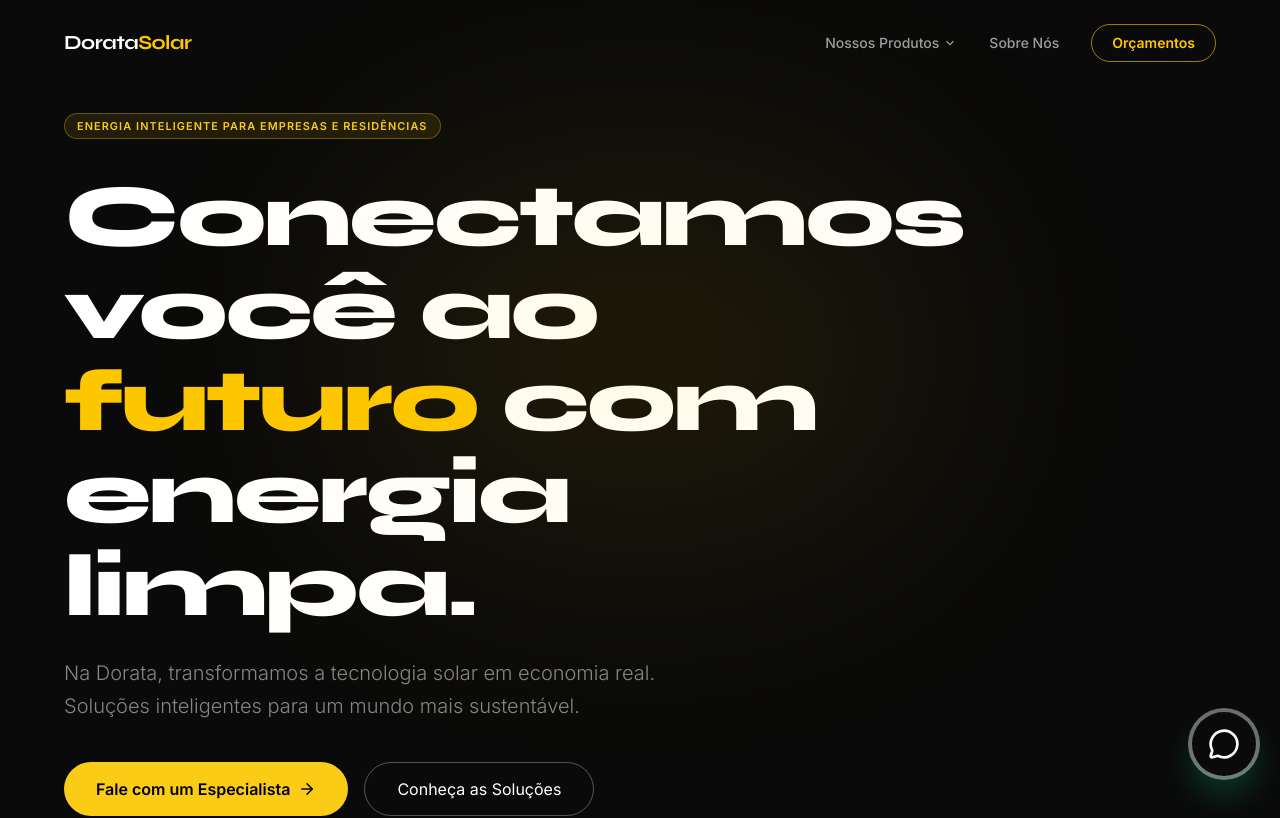
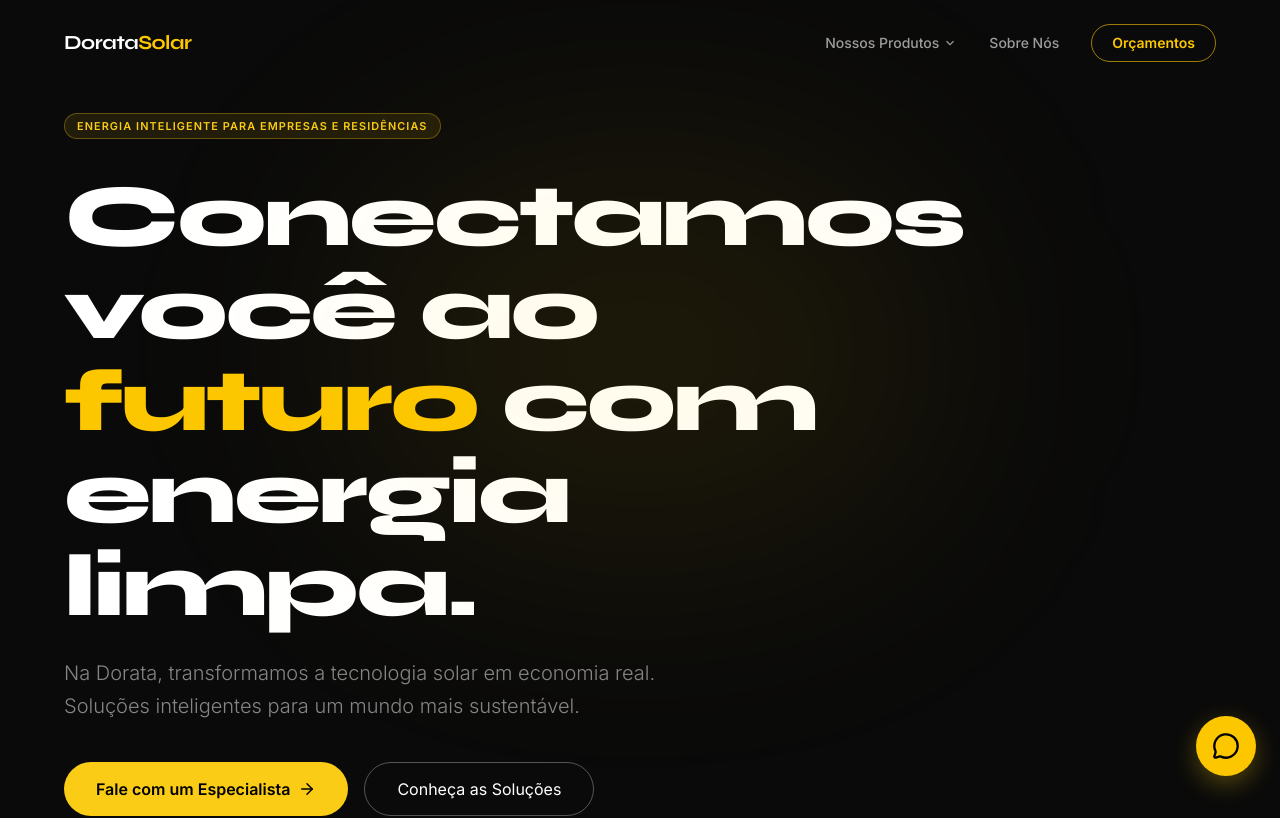
Before and after one commit to Damascenoswift/site-dorata-oficial, a Next.js app: page / in a window 1280 px wide. Shown: the top 818 px of the page. Built offline with nearby package versions, Linux system fonts and the light colour scheme.

Commit message:
feat: redesign WhatsAppButton with yellow accent

```diff
--- a/components/WhatsAppButton.tsx
+++ b/components/WhatsAppButton.tsx
@@ -6,18 +6,18 @@ import { motion } from "framer-motion";
 export default function WhatsAppButton() {
   return (
     <motion.a
-            href="https://wa.me/" // Add actual number
+      href="https://wa.me/"
       target="_blank"
       rel="noopener noreferrer"
-            initial={{ scale: 0 }}
-            animate={{ scale: 1 }}
-            transition={{ delay: 1 }}
-            whileHover={{ scale: 1.1 }}
-            whileTap={{ scale: 0.9 }}
-            className="fixed bottom-6 right-6 z-50 bg-gradient-to-br from-primary to-secondary text-white p-4 rounded-full shadow-[0_18px_32px_rgba(15,122,88,0.42)] flex items-center justify-center hover:brightness-110 transition-colors ring-4 ring-white/40"
+      initial={{ scale: 0, opacity: 0 }}
+      animate={{ scale: 1, opacity: 1 }}
+      transition={{ delay: 1.5, duration: 0.4, ease: "easeOut" }}
+      whileHover={{ scale: 1.08 }}
+      whileTap={{ scale: 0.92 }}
+      className="fixed bottom-6 right-6 z-50 bg-yellow-400 text-black p-4 rounded-full shadow-[0_8px_24px_rgba(250,204,21,0.3)] flex items-center justify-center hover:bg-yellow-300 transition-colors"
       aria-label="Fale conosco no WhatsApp"
     >
-            <MessageCircle size={32} />
+      <MessageCircle size={28} />
     </motion.a>
   );
 }
```
Lines whose indentation alone changed are shown as unchanged.
